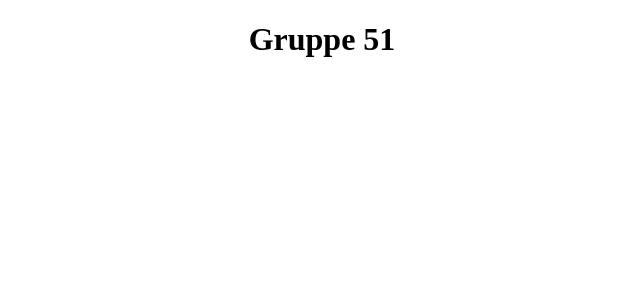
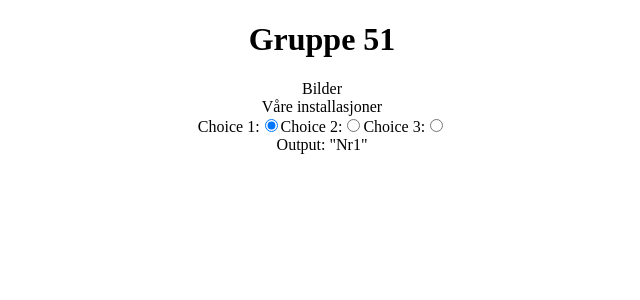
Before and after one commit to RobinRognerud/IT2810-Project2, a React (Create React App) app in the folder my-app/: page / in a window 1280 px wide. Shown: the top 300 px of the page, without its empty margins (318-958 px from the left). Built offline with nearby package versions, Linux system fonts and the light colour scheme.

Commit message:
#4 made simple radio button functionality

```diff
--- a/my-app/src/App.tsx
+++ b/my-app/src/App.tsx
@@ -1,12 +1,14 @@
 import React, { useState } from "react";
 import "./App.css";
 import Main from "./components/Main";
+import PictureOptions from "./components/PictureOptions";
 
 function App() {
   return (
     <div className="App">
       <h1>Gruppe 51</h1>
       <Main />
+      <PictureOptions pictureNr={""} />
     </div>
   );
 }
--- a/my-app/src/components/Main.tsx
+++ b/my-app/src/components/Main.tsx
@@ -1,11 +1,11 @@
 import React, { Component } from "react";
 
-export default class Main extends Component {
+export default class Main extends React.Component {
   render() {
     return (
       <div className="home-container">
-        <div className="picture-container"></div>
-        <div className="text-container"></div>
+        <div className="picture-container">Bilder</div>
+        <div className="text-container">Våre installasjoner</div>
       </div>
     );
   }
--- /dev/null
+++ b/my-app/src/components/PictureOptions.tsx
@@ -0,0 +1,73 @@
+import React, { Component } from "react";
+
+interface pictureProp {
+  pictureNr: string;
+}
+
+interface State {
+  pictureNo: string;
+}
+
+export default class PictureOptions extends React.Component<
+  pictureProp,
+  State
+> {
+  constructor(props: pictureProp) {
+    super(props);
+    this.state = {
+      pictureNo: "Nr1",
+    };
+  }
+  clicked = () => {
+    alert("It worked!");
+    /*
+        The 'this' keyword refers to the component object
+        */
+  };
+
+  render() {
+    return (
+      <div id="product-options">
+        <div id="picture-category">
+          <label>
+            Choice 1:
+            <input
+              name="pictureNr"
+              type="radio"
+              value="Nr1"
+              checked={"Nr1" === this.state.pictureNo}
+              onChange={(e) => {
+                this.setState({ pictureNo: e.target.value });
+              }}
+            />
+          </label>
+          <label>
+            Choice 2:
+            <input
+              name="pictureNr"
+              type="radio"
+              value="Nr2"
+              checked={"Nr2" === this.state.pictureNo}
+              onChange={(e) => {
+                this.setState({ pictureNo: e.target.value });
+              }}
+            />
+          </label>
+          <label>
+            Choice 3:
+            <input
+              name="pictureNr"
+              type="radio"
+              value="Nr3"
+              checked={"Nr3" === this.state.pictureNo}
+              onChange={(e) => {
+                this.setState({ pictureNo: e.target.value });
+              }}
+            />
+          </label>
+        </div>
+        <div>Output: {JSON.stringify(this.state.pictureNo)}</div>
+      </div>
+    );
+  }
+}
```
Also changed, not shown: my-app/tsconfig.json (+2 -8 lines).
